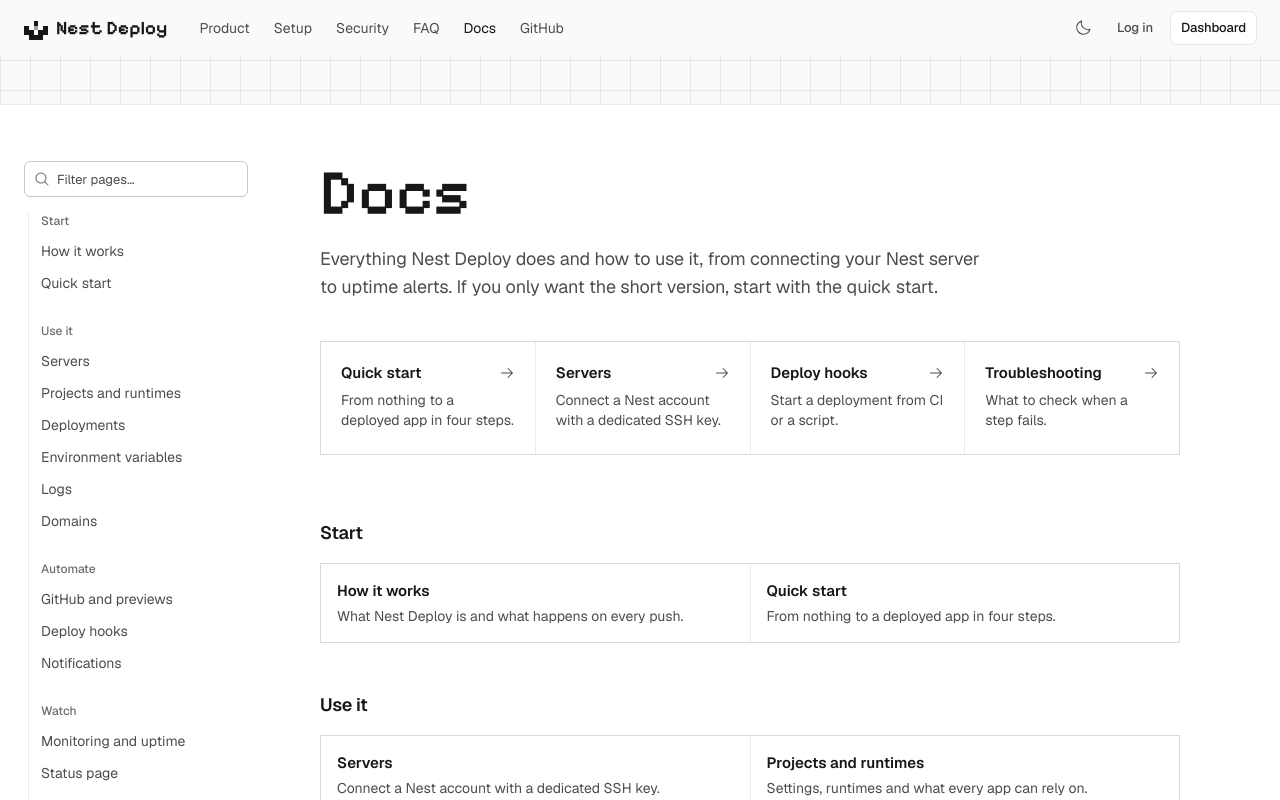
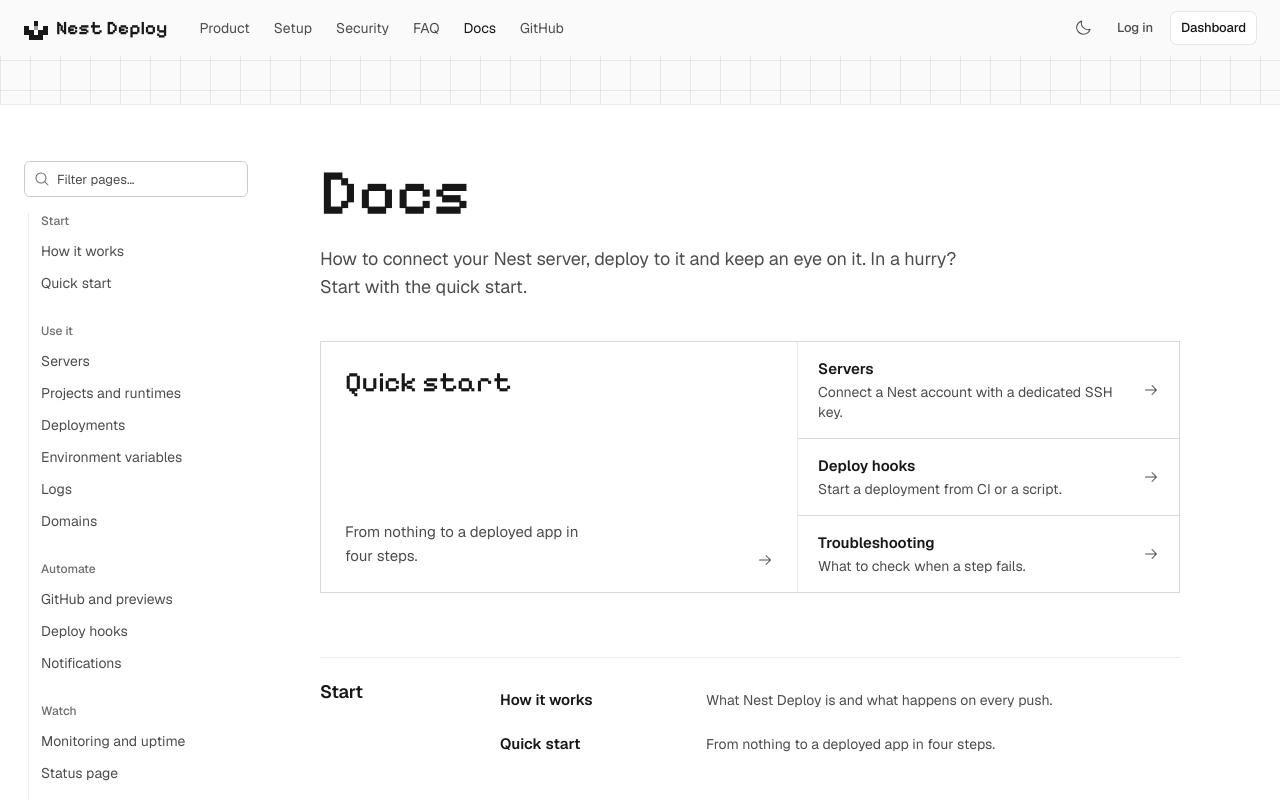
Before and after one commit to jeremy341/nest-deploy, a Next.js app in the folder web/: page /docs in a window 1280 px wide. Shown: the top 800 px of the page. Built offline with nearby package versions, Linux system fonts and the light colour scheme.

Commit message:
Give the public pages more of a point of view
Lights the headline letters one at a time, adds a pixel staircase to the
setup steps, and turns the docs home and stats into clearer layouts. The
homepage token copy now matches the scopes that the API actually grants.

```diff
--- a/web/src/app/(marketing)/docs/_components/start-tiles.tsx
+++ b/web/src/app/(marketing)/docs/_components/start-tiles.tsx
@@ -2,32 +2,42 @@ import Link from "next/link";
 import { ArrowRightIcon } from "@phosphor-icons/react/dist/ssr";
 import { docsHref, sectionTitle, SUMMARIES } from "../_data/nav";
 
-const TILES = ["quickstart", "servers", "hooks", "troubleshooting"];
+const FIRST = "quickstart";
+const NEXT = ["servers", "hooks", "troubleshooting"];
+
+const tile =
+  "group lit-corner card-interactive bg-background transition-[box-shadow,scale] duration-(--dur-fast) ease-snappy hover:z-[2] focus-visible:z-[2] active:scale-[0.99]";
+const arrow =
+  "size-4 shrink-0 text-muted-foreground transition-transform duration-(--dur-fast) ease-snappy group-hover:translate-x-0.5 group-hover:text-foreground";
 
 /**
- * The four pages most readers want first. A square frame with one hairline
- * between tiles; each lights a corner on hover.
+ * Where to begin. One large tile for the quick start, which is what most
+ * people want, and three plain rows beside it. A square frame with a single
+ * hairline between the parts; each lights a corner on hover.
  */
 export function StartTiles() {
   return (
-    <ul className="mt-10 grid gap-px border bg-border sm:grid-cols-2 lg:grid-cols-4">
-      {TILES.map((id) => (
+    <div className="mt-10 grid gap-px border bg-border lg:grid-cols-[minmax(0,5fr)_minmax(0,4fr)]">
+      <Link href={docsHref(FIRST)} className={`${tile} flex min-h-[148px] flex-col justify-between gap-8 p-6 lg:min-h-[240px]`}>
+        <span className="font-pixel text-[28px] leading-8 font-medium text-foreground">{sectionTitle(FIRST)}</span>
+        <span className="flex items-end justify-between gap-4">
+          <span className="max-w-[26ch] text-[15px] leading-6 text-muted-foreground">{SUMMARIES[FIRST]}</span>
+          <ArrowRightIcon aria-hidden="true" className={arrow} />
+        </span>
+      </Link>
+      <ul className="grid gap-px bg-border">
+        {NEXT.map((id) => (
           <li key={id} className="bg-background">
-          <Link
-            href={docsHref(id)}
-            className="group lit-corner card-interactive block min-h-0 bg-background p-5 transition-[box-shadow,scale] duration-(--dur-fast) ease-snappy hover:z-[2] focus-visible:z-[2] active:scale-[0.99] max-sm:py-4 sm:min-h-[112px]"
-          >
-            <span className="flex items-center justify-between gap-3">
-              <span className="text-[15px] leading-[22px] font-semibold text-foreground">{sectionTitle(id)}</span>
-              <ArrowRightIcon
-                aria-hidden="true"
-                className="size-4 shrink-0 text-muted-foreground transition-transform duration-(--dur-fast) ease-snappy group-hover:translate-x-0.5 group-hover:text-foreground"
-              />
+            <Link href={docsHref(id)} className={`${tile} flex h-full items-center justify-between gap-4 px-5 py-4`}>
+              <span>
+                <span className="block text-[15px] leading-[22px] font-semibold text-foreground">{sectionTitle(id)}</span>
+                <span className="mt-0.5 block text-[14px] leading-5 text-muted-foreground">{SUMMARIES[id]}</span>
               </span>
-            <span className="mt-1.5 block text-[14px] leading-5 text-muted-foreground">{SUMMARIES[id]}</span>
+              <ArrowRightIcon aria-hidden="true" className={arrow} />
             </Link>
           </li>
         ))}
       </ul>
+    </div>
   );
 }
--- a/web/src/app/(marketing)/docs/page.tsx
+++ b/web/src/app/(marketing)/docs/page.tsx
@@ -8,32 +8,40 @@ export const metadata = {
     "How Nest Deploy works: connecting a Nest server, deploying from GitHub, environment variables, domains, monitoring, analytics, security and limits.",
 };
 
-/** The docs home: where to start, then every page by group. */
+/** The docs home: where to start, then every page, listed like a table of contents. */
 export default function DocsHome() {
   return (
     <article id="docs-article" tabIndex={-1} className="max-w-[860px] outline-none">
       <h1 className="font-pixel text-docs-h1 text-foreground max-sm:text-[44px] max-sm:leading-12">Docs</h1>
       <p className="mt-5 max-w-[56ch] text-docs-lead text-muted-foreground">
-        Everything Nest Deploy does and how to use it, from connecting your Nest server to uptime alerts. If you
-        only want the short version, start with the quick start.
+        How to connect your Nest server, deploy to it and keep an eye on it. In a hurry? Start with the quick
+        start.
       </p>
       <StartTiles />
 
-      <div className="mt-16 space-y-12">
+      <div className="mt-16 space-y-10">
         {DOCS_NAV.map((g) => (
-          <section key={g.group} aria-labelledby={`home-${g.group}`}>
+          <section
+            key={g.group}
+            aria-labelledby={`home-${g.group}`}
+            className="grid gap-3 border-t pt-5 sm:grid-cols-[148px_minmax(0,1fr)] sm:gap-8"
+          >
             <h2 id={`home-${g.group}`} className="text-docs-h3 text-foreground">
               {g.group}
             </h2>
-            <ul className="mt-4 grid gap-px border bg-border sm:grid-cols-2">
+            <ul>
               {g.sections.map((s) => (
-                <li key={s.id} className="bg-background">
+                <li key={s.id}>
                   <Link
                     href={docsHref(s.id)}
-                    className="group lit-corner card-interactive block h-full bg-background p-4 transition-[box-shadow,scale] duration-(--dur-fast) ease-snappy hover:z-[2] focus-visible:z-[2] active:scale-[0.99]"
+                    className="group relative -mx-3 grid gap-0.5 rounded-sm px-3 py-2.5 transition-colors duration-(--dur-fast) hover:bg-[var(--ds-gray-alpha-100)] max-sm:py-3 sm:grid-cols-[190px_minmax(0,1fr)] sm:gap-4"
                   >
-                    <span className="text-[15px] leading-[22px] font-semibold text-foreground">{s.title}</span>
-                    <span className="mt-1 block text-[14px] leading-5 text-muted-foreground">{SUMMARIES[s.id]}</span>
+                    <span
+                      aria-hidden="true"
+                      className="absolute top-1/2 left-1 size-1.5 -translate-y-1/2 bg-[var(--pixel-lit)] opacity-0 [transition:opacity_var(--dur-fast)_steps(1,end)] group-hover:opacity-100 group-focus-visible:opacity-100"
+                    />
+                    <span className="text-[15px] leading-6 font-semibold text-foreground">{s.title}</span>
+                    <span className="text-[14px] leading-6 text-muted-foreground">{SUMMARIES[s.id]}</span>
                   </Link>
                 </li>
               ))}
--- a/web/src/app/(marketing)/stats/_components/stats-header.tsx
+++ b/web/src/app/(marketing)/stats/_components/stats-header.tsx
@@ -6,7 +6,7 @@ export function StatsHeader() {
     <header className={cn(WRAP, "pt-14 pb-10 lg:pt-20 lg:pb-12")}>
       <h1 className="font-pixel text-docs-h1 text-foreground max-sm:text-[44px] max-sm:leading-12">Stats</h1>
       <p className="mt-5 max-w-[56ch] text-docs-lead text-muted-foreground">
-        Plain, rounded totals that show how Nest Deploy is being used: who signs up, how deployments end, and what the work looks like. Recounted every few minutes.
+        How much this installation gets used, in rounded totals: sign-ups, how deployments end, and what the work is made of. Recounted every few minutes.
       </p>
     </header>
   );
--- a/web/src/app/(marketing)/stats/_components/stats-skeleton.tsx
+++ b/web/src/app/(marketing)/stats/_components/stats-skeleton.tsx
@@ -49,8 +49,8 @@ export function StatsSkeleton() {
         <div className={FRAME}>
           <div className="p-5">
             <SkeletonText size="label" width="w-48" />
-            <div className="mt-1 flex h-10 items-center">
-              <Skeleton className="h-8 w-24" />
+            <div className="mt-2 flex min-h-14 items-center">
+              <Skeleton className="h-10 w-28" />
             </div>
             <div className="mt-5">
               <div className="flex items-baseline justify-between gap-3">
--- a/web/src/app/(marketing)/stats/page.tsx
+++ b/web/src/app/(marketing)/stats/page.tsx
@@ -55,8 +55,8 @@ async function StatsBody() {
               <h3 id="deploys" className="text-label text-muted-foreground">
                 Deployments in the last {s.windowDays} days
               </h3>
-              <p className="mt-1 flex h-10 items-center">
-                <Figure count={d.total} />
+              <p className="mt-2 flex min-h-14 items-center">
+                <Figure count={d.total} display />
               </p>
               <div className="mt-5">
                 <StatsChart daily={d.daily} />
--- a/web/src/app/globals.css
+++ b/web/src/app/globals.css
@@ -971,7 +971,24 @@
     transform: translateY(14px);
   }
 }
+/*
+ * Homepage headline letters: each letter lights up like a pixel, in three
+ * stepped frames (dim, brighter, full) while it settles 0.12em onto its baseline
+ * grid. The letters start 44ms apart, left to right, so the word fills in over
+ * about 1.1s. Only transform and opacity change, and the letters are inline-blocks
+ * at their final size, so nothing reflows. Letters are visible by default; the
+ * animation only runs when motion is allowed and uses backwards fill for its delay.
+ */
+@keyframes hero-letter {
+  from {
+    opacity: 0;
+    transform: translateY(0.12em);
+  }
+}
 @media (prefers-reduced-motion: no-preference) {
+  .hero-letter {
+    animation: hero-letter 0.36s steps(3, end) calc(0.08s + var(--i, 0) * 44ms) backwards;
+  }
   .hero-wipe {
     animation: hero-wipe 0.9s steps(18, end) 0.1s backwards;
   }
--- a/web/src/app/not-found.tsx
+++ b/web/src/app/not-found.tsx
@@ -18,7 +18,7 @@ export default function NotFound() {
         404
       </p>
       <h1 className="relative text-[24px] leading-8 font-semibold tracking-[-0.025em]">
-        This page could not be found
+        Nothing is listening here
       </h1>
       <p className="relative -mt-2 max-w-[36ch] text-muted-foreground">
         The link may be old, or the page may have moved.
```
Also changed, not shown: web/src/app/(marketing)/page.tsx (+87 -41 lines), web/src/app/(marketing)/stats/_components/figures.tsx (+15 -4 lines), web/src/components/marketing/hero-letters.tsx (added, +39 -0 lines). Lines whose indentation alone changed are shown as unchanged.
